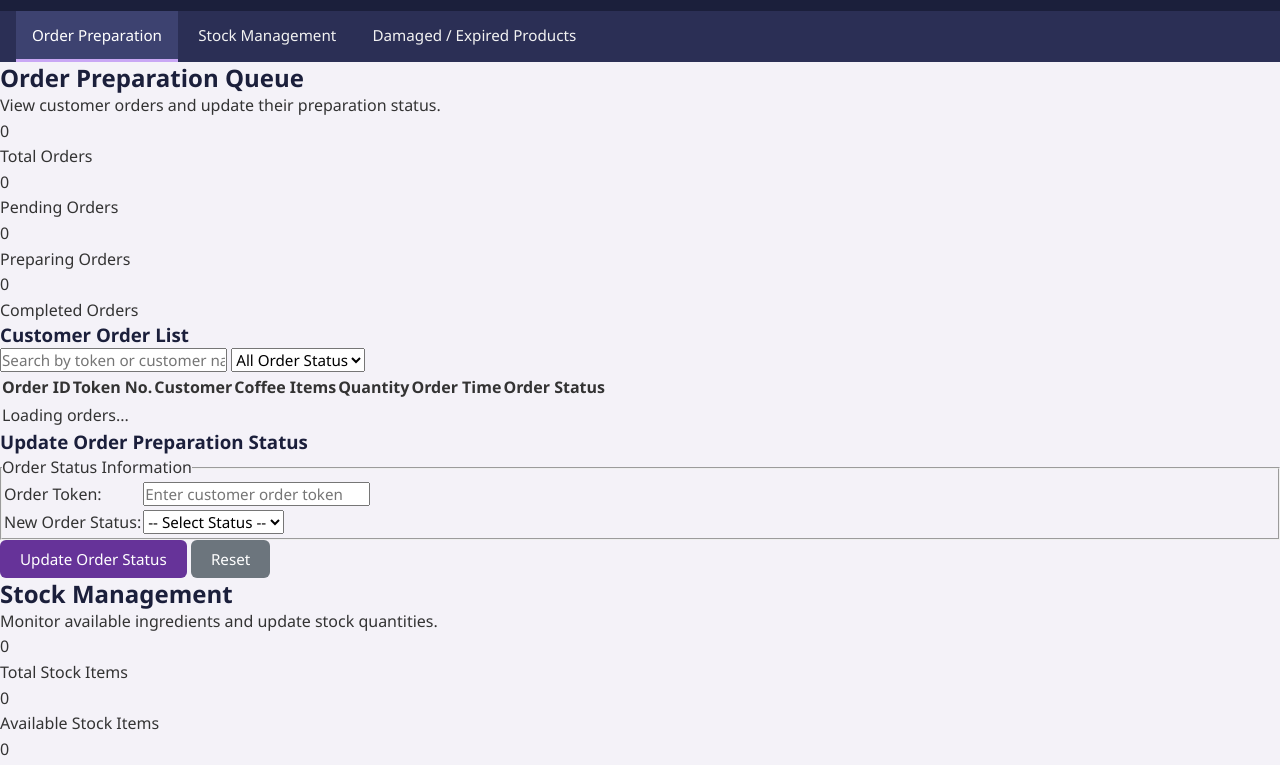
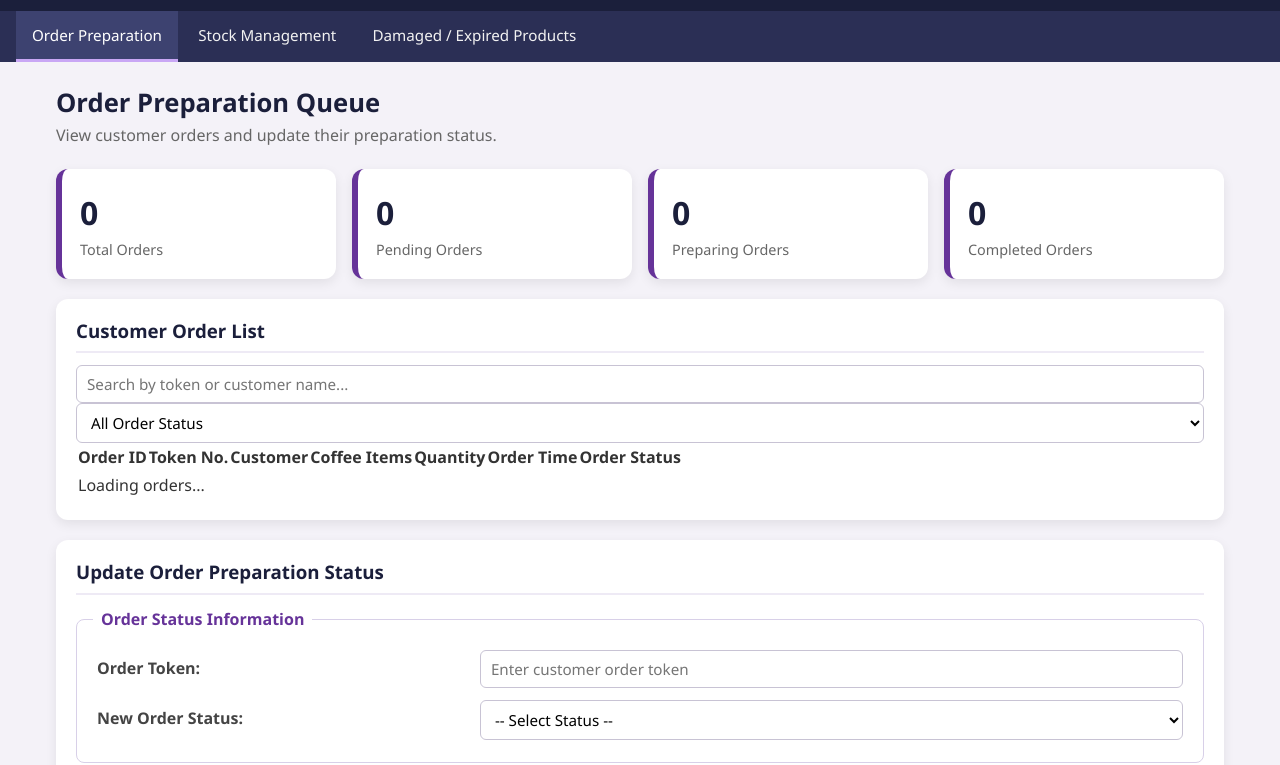
Before and after one commit to akramanjum53-commits/fall-26-27-coffee-shop-management-system, a plain HTML site: page barista.html in a window 1280 px wide. Shown: the part 53-818 px from the top of the page. Drawn offline with Linux system fonts and the light colour scheme; a script that the page names is missing.

Commit message:
azizur css update

```diff
--- a/css/style.css
+++ b/css/style.css
@@ -325,3 +325,239 @@ img {
     color: white;
     cursor: not-allowed;
 }
+
+/* azizur */
+/* ==================== 5. MAIN CONTAINER ==================== */
+
+.container {
+    max-width: 1200px;
+    margin: 0 auto;
+    padding: 24px 16px;
+    min-height: 75vh;
+}
+
+/* Section is hidden until it gets the "active" class
+   (inline style.display from JavaScript also works).
+   NOTE: a .page-section that has neither "active" nor an inline
+   display style will NOT be visible. */
+.page-section {
+    display: none;
+    margin-bottom: 35px;
+    scroll-margin-top: 70px;
+}
+
+.page-section.active {
+    display: block;
+}
+
+.page-title {
+    margin-bottom: 4px;
+    font-size: 1.6rem;
+}
+
+.page-subtitle {
+    color: #666666;
+    margin-bottom: 20px;
+}
+
+.hint {
+    display: block;
+    font-size: 0.85rem;
+    color: #777777;
+    margin-top: 6px;
+}
+
+/* Lets flex/grid children shrink instead of overflowing the page */
+.container,
+.page-section,
+.card {
+    min-width: 0;
+}
+
+
+/* ==================== 6. CARD DESIGN ==================== */
+
+.card {
+    background-color: white;
+    border-radius: 12px;
+    box-shadow: 0 4px 12px rgba(0, 0, 0, 0.08);
+    padding: 20px;
+    margin-bottom: 20px;
+}
+
+.card h3 {
+    margin-bottom: 12px;
+    padding-bottom: 8px;
+    border-bottom: 2px solid #EEEAF5;
+}
+
+.card p {
+    margin-bottom: 12px;
+}
+
+.card ul {
+    padding-left: 22px;
+}
+
+.card li {
+    margin-bottom: 8px;
+}
+
+
+/* ==================== 7. ROW AND COLUMN ==================== */
+
+.row {
+    display: flex;
+    flex-wrap: wrap;
+    gap: 20px;
+}
+
+/* FIX 4: min(300px, 100%) so nothing is wider than a small phone screen */
+.col {
+    flex: 1;
+    min-width: min(300px, 100%);
+}
+
+.col-wide {
+    flex: 2;
+    min-width: min(300px, 100%);
+}
+
+.row>.card {
+    flex: 1;
+    min-width: min(300px, 100%);
+}
+
+
+/* ==================== 8. STATISTICS CARDS ==================== */
+
+.stats-grid {
+    display: grid;
+    grid-template-columns: repeat(auto-fit, minmax(200px, 1fr));
+    gap: 16px;
+    margin: 20px 0;
+}
+
+.stat-card {
+    background-color: white;
+    border-radius: 12px;
+    padding: 18px;
+    box-shadow: 0 4px 12px rgba(0, 0, 0, 0.08);
+    border-left: 6px solid #663399;
+    transition: transform 0.3s;
+}
+
+.stat-card:hover {
+    transform: scale(1.03);
+}
+
+.stat-number {
+    font-size: 2rem;
+    font-weight: bold;
+    color: #1B1F3B;
+    overflow-wrap: anywhere;
+}
+
+.stat-label {
+    color: #666666;
+    font-size: 0.9rem;
+}
+
+
+/* ==================== 9. FORMS ==================== */
+
+fieldset {
+    border: 1px solid #D8D0E8;
+    border-radius: 8px;
+    padding: 12px 16px 16px 16px;
+    margin-bottom: 16px;
+}
+
+legend {
+    font-weight: bold;
+    color: #663399;
+    padding: 0 8px;
+}
+
+.form-table {
+    width: 100%;
+    border-collapse: collapse;
+}
+
+.form-table td {
+    padding: 6px 4px;
+    vertical-align: top;
+}
+
+.form-table td:first-child {
+    width: 35%;
+    padding-top: 12px;
+}
+
+label {
+    font-weight: 600;
+    color: #444444;
+}
+
+.option-label {
+    font-weight: normal;
+    margin-right: 12px;
+}
+
+/* FIX 5: more input types added to the list */
+input[type="text"],
+input[type="email"],
+input[type="password"],
+input[type="number"],
+input[type="date"],
+input[type="time"],
+input[type="datetime-local"],
+input[type="tel"],
+input[type="search"],
+input[type="url"],
+select,
+textarea {
+    width: 100%;
+    padding: 8px 10px;
+    border: 1px solid #C8C3D4;
+    border-radius: 6px;
+    font-family: inherit;
+    font-size: 0.95rem;
+    background-color: white;
+}
+
+/* Prevent any field (including type="file") from overflowing */
+input,
+select,
+textarea {
+    max-width: 100%;
+}
+
+input:focus,
+select:focus,
+textarea:focus {
+    outline: 2px solid #8E6CC8;
+    border-color: #8E6CC8;
+}
+
+textarea {
+    resize: none;
+}
+
+input[type="radio"],
+input[type="checkbox"] {
+    width: auto;
+    margin-right: 4px;
+    accent-color: #663399;
+}
+
+input[type="submit"] {
+    cursor: pointer;
+}
+
+.form-actions {
+    display: flex;
+    flex-wrap: wrap;
+    gap: 8px;
+    margin-top: 12px;
+}
```
Lines whose indentation alone changed are shown as unchanged.
